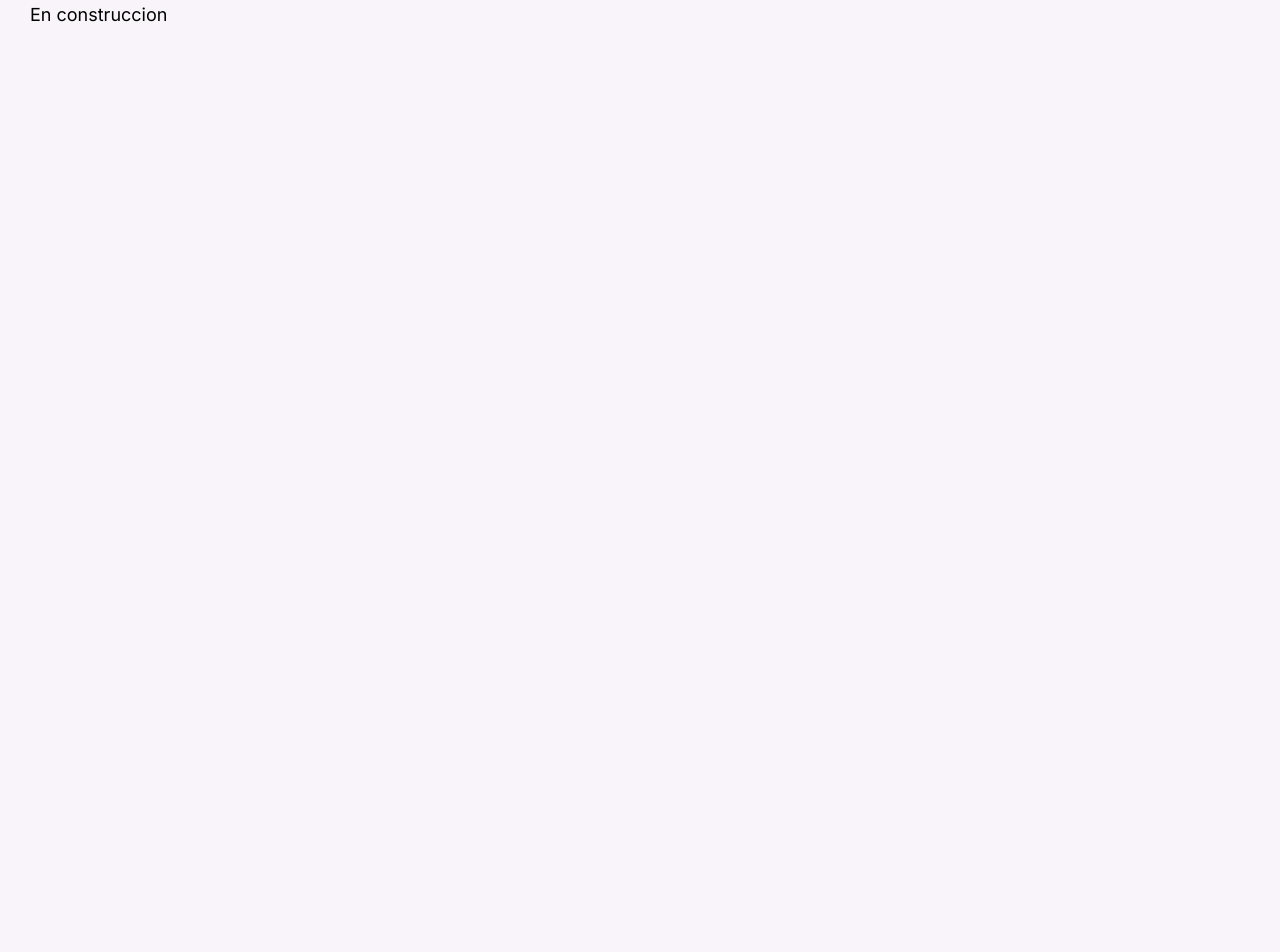
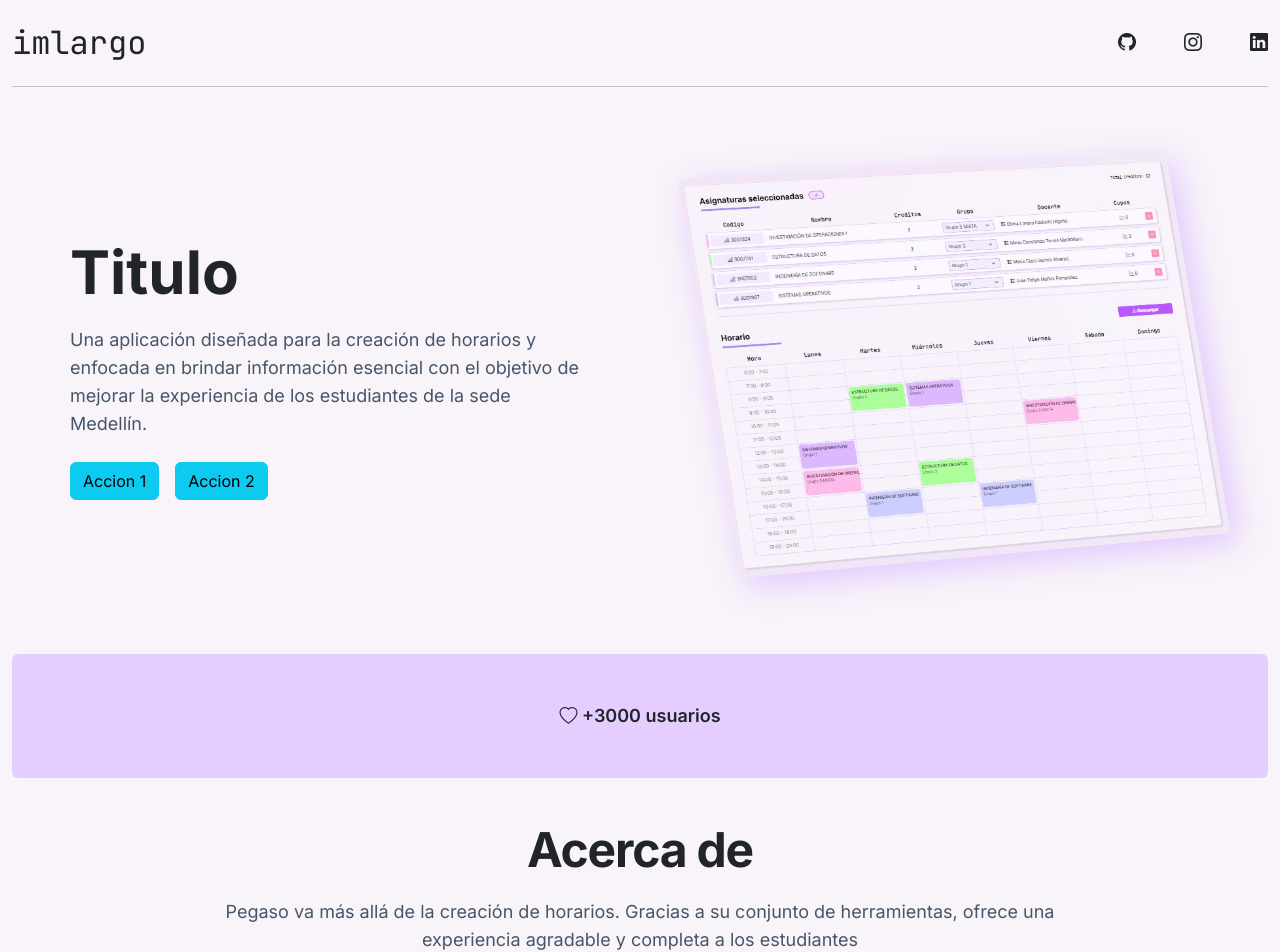
Before and after one commit to kblandonv/pegaso, a SvelteKit app: page / in a window 1280 px wide. Shown: the top 952 px of the page. Before the commit the page ends 800 px from the top, so only its background shows below. Built offline with nearby package versions, Linux system fonts and the light colour scheme.

Commit message:
add: basic landing page structure

```diff
--- /dev/null
+++ b/src/components/Home/FeatureBadge.svelte
@@ -0,0 +1,3 @@
+<span class="bg-purple-100 border-purple-200 border text-purple-600 rounded-full text-xs font-medium px-3 py-1">
+    Pegaso
+</span>
--- /dev/null
+++ b/src/components/Home/Hero.svelte
@@ -0,0 +1,48 @@
+
+<script>
+    import Mockup from "$lib/images/mockup.png";
+</script>
+
+<header class="grid lg:grid-cols-4 place-items-center relative py-5">
+
+    <div class="col-span-2">
+        <h1 class="text-3xl lg:text-4xl xl:text-6xl font-bold text-start">Titulo</h1>
+        <p class="text-lg mt-4 max-w-lg text-slate-600 text-start">Una aplicación diseñada para la creación de horarios y enfocada en brindar información esencial con el objetivo de mejorar la experiencia de los estudiantes de la sede Medellín.</p>
+
+        <div class="d-flex gap-3 mt-4">
+            <button class="btn btn-info">Accion 1</button>
+            <button class="btn btn-info">Accion 2</button>
+        </div>
+    </div>
+
+    <div class="col-span-2">
+        <img src={Mockup} draggable="false" class="" alt="mockup" >
+    </div>
+</header>
+
+<section class="text-center py-5 rounded">
+    <h1 class="text-lg font-semibold">
+        <i class="bi bi-heart"></i>
+        <span>+3000 usuarios</span>
+    </h1>
+</section>
+
+<style>
+
+    img {
+        width: 100%;
+        height: auto;
+        position: relative;
+        z-index: 1;
+
+        filter: drop-shadow(rgb(224, 197, 255) 0.5rem 0.5rem 1rem);
+    }
+
+    header {
+        display: grid;
+    }
+
+    section {
+        background-color: rgb(229, 206, 255);
+    }
+</style>
--- /dev/null
+++ b/src/components/Home/Nav.svelte
@@ -0,0 +1,43 @@
+<nav class="d-flex justify-content-between py-4">
+    <h1  id="imlargo" data-value="imlargo">imlargo</h1>
+
+    <div class="d-flex justify-content-center align-items-center gap-5 text-lg">
+        <a class="my-social" href="https://github.com/imlargo" target="_blank">
+            <i class="bi bi-github"></i>
+        </a>
+
+        <a class="my-social" href="https://www.instagram.com/imlargo" target="_blank">
+            <i class="bi bi-instagram"></i>
+        </a>
+
+        <a class="my-social" href="https://www.linkedin.com/in/imlargo" target="_blank">
+            <i class="bi bi-linkedin"></i>
+        </a>
+    </div>
+</nav>
+
+<hr>
+
+<style lang="scss">
+
+	nav {
+
+	}
+
+	#imlargo {
+		font-size: 2rem;
+		font-family: 'JetBrains Mono', monospace;
+	}
+
+	.my-social {
+		transition: all 0.2s;
+
+		&:hover {
+			transform: scale(1.15);
+		}
+
+		&:active {
+			transform: scale(0.9);
+		}
+	}
+</style>
--- /dev/null
+++ b/src/routes/+page.js
@@ -0,0 +1,3 @@
+export const ssr = true;
+export const csr = true;
+export const prerender = true;
--- a/src/routes/+page.svelte
+++ b/src/routes/+page.svelte
@@ -1,5 +1,9 @@
 <script>
-	import '$src/styles/about.scss';
+	import '$src/styles/home.scss';
+	import Hero from '$src/components/Home/Hero.svelte';
+	import Nav from '$src/components/Home/Nav.svelte';
+	import Footer from '$src/components/UI/Footer.svelte';
+	import FeatureBadge from '$src/components/Home/FeatureBadge.svelte';
 </script>
 
 <svelte:head>
@@ -7,9 +11,114 @@
 	<meta name="description" content="Sia creado por imlargo" />
 </svelte:head>
 
-<main class="container">
-	<p>En construccion</p>
-</main>
+<div class="container">
+	<Nav />
+
+	<Hero />
+
+	<main class="mb-5">
+		<section>
+			<div class="mx-auto my-4 flex max-w-4xl flex-col items-center justify-center">
+				<h3 class="mt-4 text-center text-4xl font-bold lg:text-5xl lg:tracking-tight">Acerca de</h3>
+				<p class="mt-4 text-center text-lg text-slate-600 [text-wrap:pretty]">
+					Pegaso va más allá de la creación de horarios. Gracias a su conjunto de herramientas,
+					ofrece una experiencia agradable y completa a los estudiantes
+				</p>
+			</div>
+
+			<div>
+				<div class="grid py-10 md:grid-cols-2">
+					<div class="col-span-1">
+						<h1>Imagen</h1>
+					</div>
+
+					<div class="col-span-1 max-w-lg">
+						<FeatureBadge />
+
+						<h3 class="mt-4 text-2xl font-medium [text-wrap:balance]">Busquedas instantaneas</h3>
+
+						<p class="mt-4 text-slate-600 [text-wrap:balance]">
+							No más búsquedas manuales ni información desactualizada, experiencia de selección de
+							asignaturas rapida e instantanea. Selecciona las asignaturas que necesitas en un abrir
+							y cerrar de ojos, sin necesidad de ingresar información manualmente y agregalas a tu
+							horario.
+						</p>
+					</div>
+				</div>
+
+				<div class="grid py-10 md:grid-cols-2">
+					<div class="col-span-1 max-w-lg">
+						<FeatureBadge />
+
+						<h3 class="mt-4 text-2xl font-medium [text-wrap:balance]">Busquedas instantaneas</h3>
+
+						<p class="mt-4 text-slate-600 [text-wrap:balance]">
+							No más búsquedas manuales ni información desactualizada, experiencia de selección de
+							asignaturas rapida e instantanea. Selecciona las asignaturas que necesitas en un abrir
+							y cerrar de ojos, sin necesidad de ingresar información manualmente y agregalas a tu
+							horario.
+						</p>
+					</div>
+
+					<div class="col-span-1">
+						<h1>Imagen</h1>
+					</div>
+				</div>
+			</div>
+		</section>
+
+		<section>
+			<div class="mx-auto my-4 flex max-w-4xl flex-col items-center justify-center">
+				<h3 class="mt-4 text-center text-4xl font-bold lg:text-5xl lg:tracking-tight">Features</h3>
+				<p class="mt-4 text-center text-lg text-slate-600 [text-wrap:pretty]">
+					Pegaso va más allá de la creación de horarios. Gracias a su conjunto de herramientas,
+					ofrece una experiencia agradable y completa a los estudiantes
+				</p>
+			</div>
+
+			<div class="mt-4 grid gap-8 sm:grid-cols-2 md:grid-cols-3 md:gap-16">
+				<div class="flex flex-col items-start gap-1 rounded-lg border p-4">
+					<i class="bi bi-star"></i>
+					<div>
+						<h3 class="text-lg font-semibold">Titulo</h3>
+						<p class="mt-2 leading-relaxed text-slate-500">Texto texto texto</p>
+					</div>
+				</div>
+
+				<div class="flex flex-col items-start gap-1 rounded-lg border p-4">
+					<i class="bi bi-star"></i>
+					<div>
+						<h3 class="text-lg font-semibold">Titulo</h3>
+						<p class="mt-2 leading-relaxed text-slate-500">Texto texto texto</p>
+					</div>
+				</div>
+
+				<div class="flex flex-col items-start gap-1 rounded-lg border p-4">
+					<i class="bi bi-star"></i>
+					<div>
+						<h3 class="text-lg font-semibold">Titulo</h3>
+						<p class="mt-2 leading-relaxed text-slate-500">Texto texto texto</p>
+					</div>
+				</div>
+
+			</div>
+
+		</section>
+	</main>
+
+
+	<section class="text-center py-12 rounded inscribir">
+		<h1 class="text-lg font-semibold">
+			<span>Empezar a usar</span>
+		</h1>
+	</section>
+
+	<Footer />
+</div>
 
 <style lang="scss">
+
+	.inscribir {
+		background-color: rgb(229, 206, 255);
+	}
 </style>
--- /dev/null
+++ b/src/styles/home.scss
@@ -0,0 +1,5 @@
+@import "global.scss";
+
+body {
+    background-color: var(--background)!important;
+}
```
Also changed, not shown: src/lib/images/mockup.png (added).
